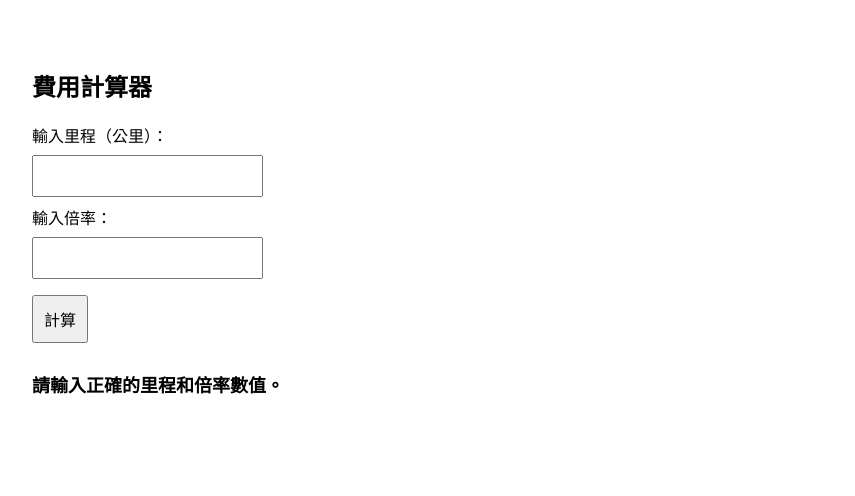
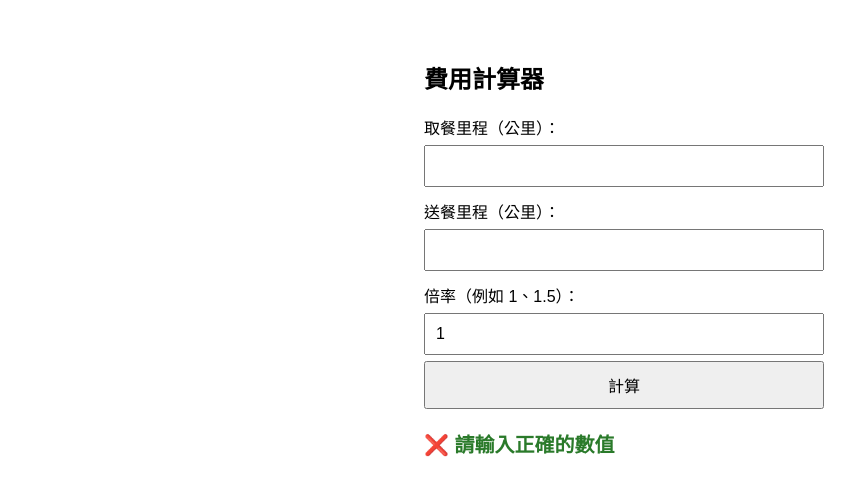
Before and after one commit to love0919/foodpanda2, a plain HTML site: page index.html in a window 1280 px wide. Both pictures are taken after a click on the button "計算". Shown: the whole page, without its empty margins (16-871 px from the left). Drawn offline with Linux system fonts and the light colour scheme.

Commit message:
index.html

```diff
--- a/index.html
+++ b/index.html
@@ -7,16 +7,25 @@
     body {
       font-family: Arial, sans-serif;
       padding: 40px;
+      max-width: 400px;
+      margin: auto;
+    }
+    label {
+      display: block;
+      margin-top: 12px;
     }
     input, button {
       padding: 10px;
       font-size: 16px;
-      margin: 8px 0;
+      margin-top: 6px;
+      width: 100%;
+      box-sizing: border-box;
     }
     #result {
       margin-top: 20px;
-      font-size: 18px;
+      font-size: 20px;
       font-weight: bold;
+      color: #2a7a2a;
     }
   </style>
 </head>
@@ -24,11 +33,14 @@
 
   <h2>費用計算器</h2>
 
-  <label for="distance">輸入里程（公里）：</label><br>
-  <input type="number" id="distance" step="0.1" min="0"><br>
+  <label for="pickupDistance">取餐里程（公里）：</label>
+  <input type="number" id="pickupDistance" step="0.1" min="0">
 
-  <label for="multiplier">輸入倍率：</label><br>
-  <input type="number" id="multiplier" step="0.1" min="0"><br>
+  <label for="deliveryDistance">送餐里程（公里）：</label>
+  <input type="number" id="deliveryDistance" step="0.1" min="0">
+
+  <label for="multiplier">倍率（例如 1、1.5）：</label>
+  <input type="number" id="multiplier" step="0.1" min="0" value="1">
 
   <button onclick="計算費用()">計算</button>
 
@@ -36,26 +48,25 @@
 
   <script>
     function 計算費用() {
-      const distance = parseFloat(document.getElementById('distance').value);
+      const pickup = parseFloat(document.getElementById('pickupDistance').value);
+      const delivery = parseFloat(document.getElementById('deliveryDistance').value);
       const multiplier = parseFloat(document.getElementById('multiplier').value);
       const resultDiv = document.getElementById('result');
 
-      if (isNaN(distance) || isNaN(multiplier) || distance < 0 || multiplier < 0) {
-        resultDiv.innerText = "請輸入正確的里程和倍率數值。";
+      if (isNaN(pickup) || isNaN(delivery) || isNaN(multiplier) || pickup < 0 || delivery < 0 || multiplier < 0) {
+        resultDiv.innerText = "❌ 請輸入正確的數值";
         return;
       }
 
-      let baseFare = 0;
+      const baseFare = 30;
 
-      if (distance <= 2.5) {
-        baseFare = 30;
-      } else {
-        baseFare = 30 + (distance - 2.5) * 15;
-      }
+      const pickupExtra = Math.max(0, pickup - 2.5);
+      const deliveryExtra = Math.max(0, delivery - 2.5);
+      const extraTotal = (pickupExtra + deliveryExtra) * 15;
 
-      const total = baseFare * multiplier;
+      const total = (baseFare + extraTotal) * multiplier;
 
-      resultDiv.innerText = `總費用：${total.toFixed(1)} 元`;
+      resultDiv.innerText = `✅ 總費用：${total.toFixed(1)} 元`;
     }
   </script>
 
```
